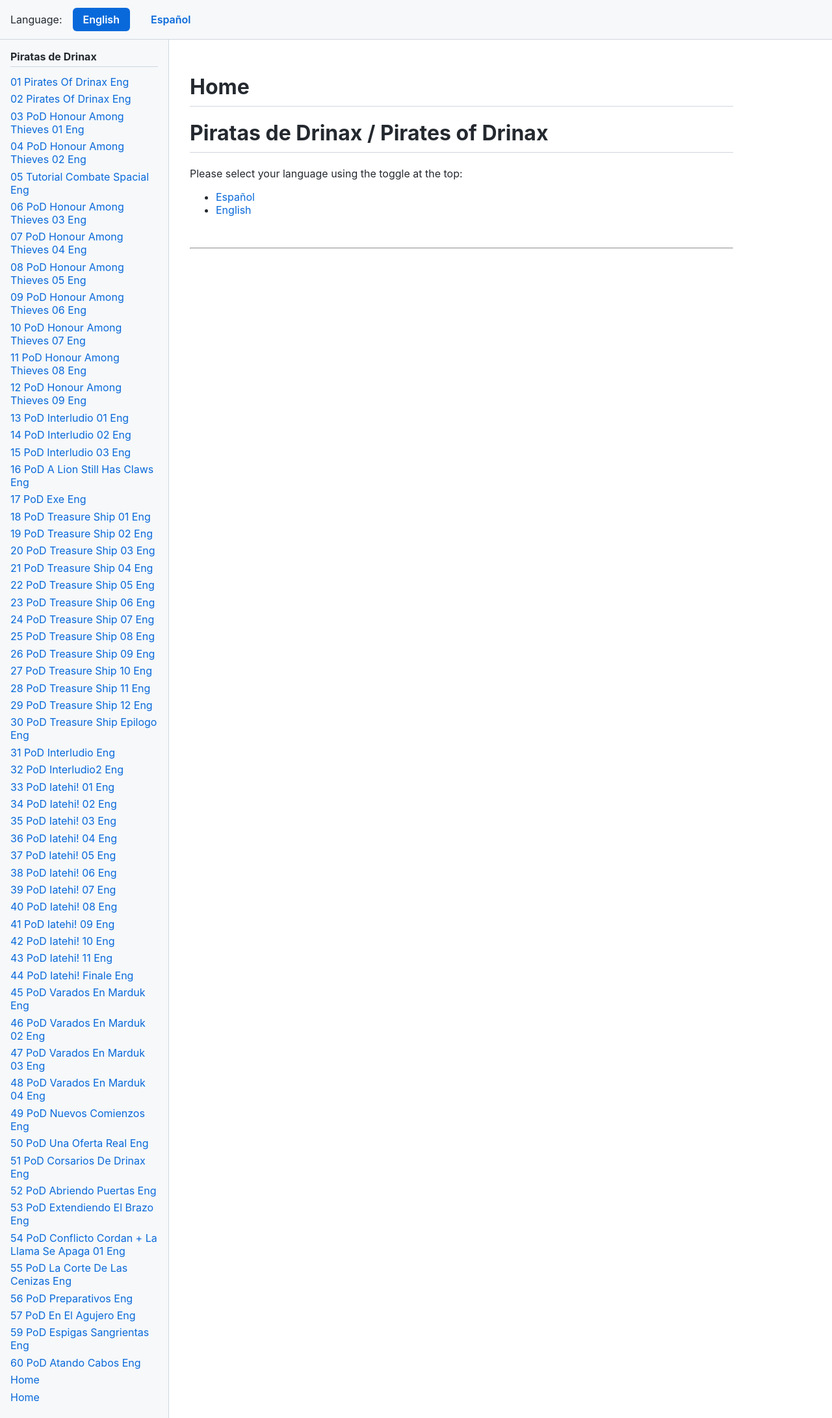
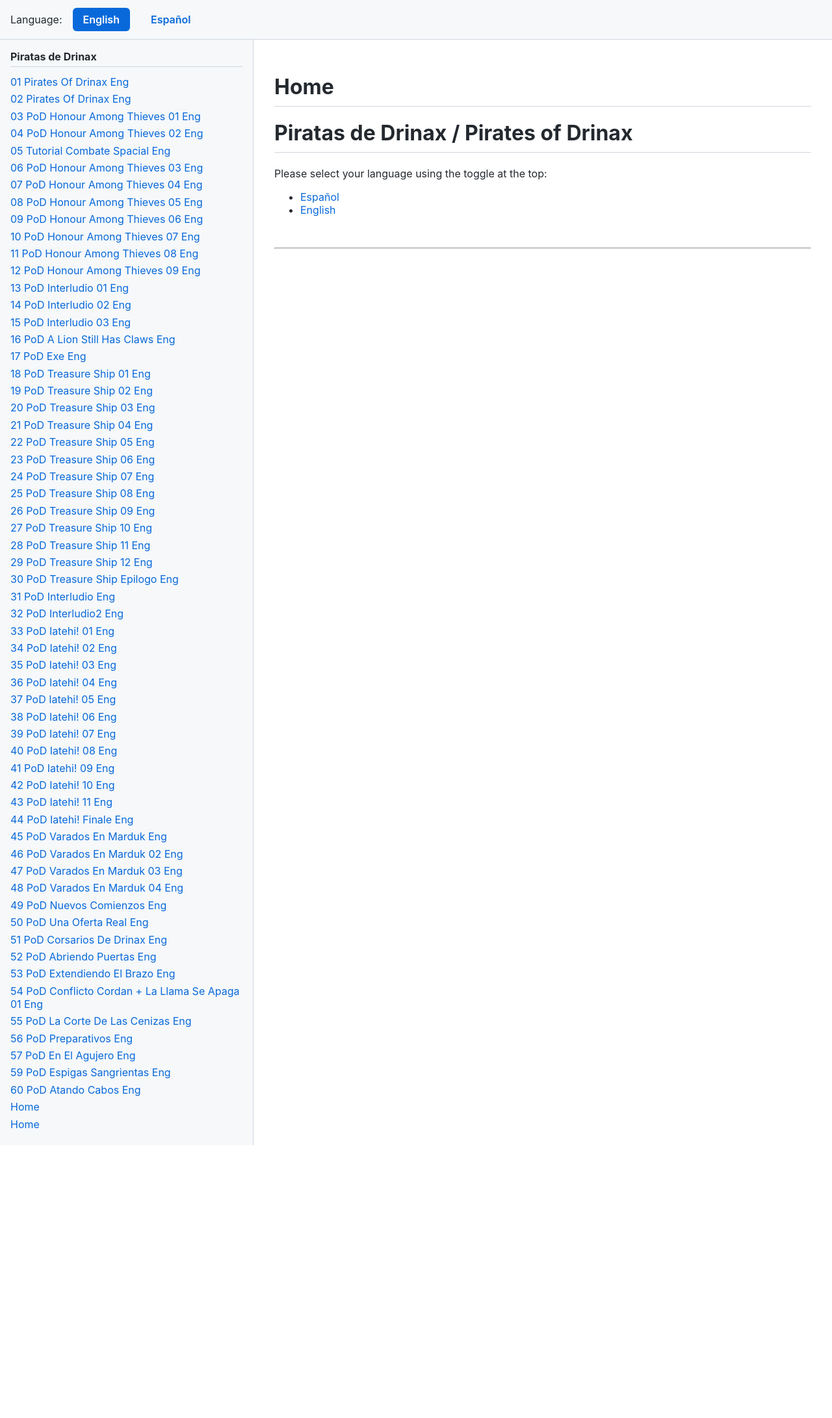
Before and after one commit to ragnarol/ragnarol.github.io, a Jekyll site: the page built from index.md, in a window 1280 px wide. Shown: the whole page at 65% size. Built offline with Jekyll 4.4.1, drawn with Linux system fonts in a browser that asks for light colours; comment, search, counter and statistics services are not loaded; after the commit the page ends 1762 px from its top, so only the background shows below that.

Commit message:
wider sidebar

```diff
--- a/assets/style.css
+++ b/assets/style.css
@@ -59,7 +59,7 @@ a:hover {
 }
 
 .sidebar {
-  width: 260px;
+  width: 390px;
   background: var(--sidebar-bg);
   border-right: 1px solid var(--border);
   padding: 1rem;
```
Also changed, not shown: 1 other file.
